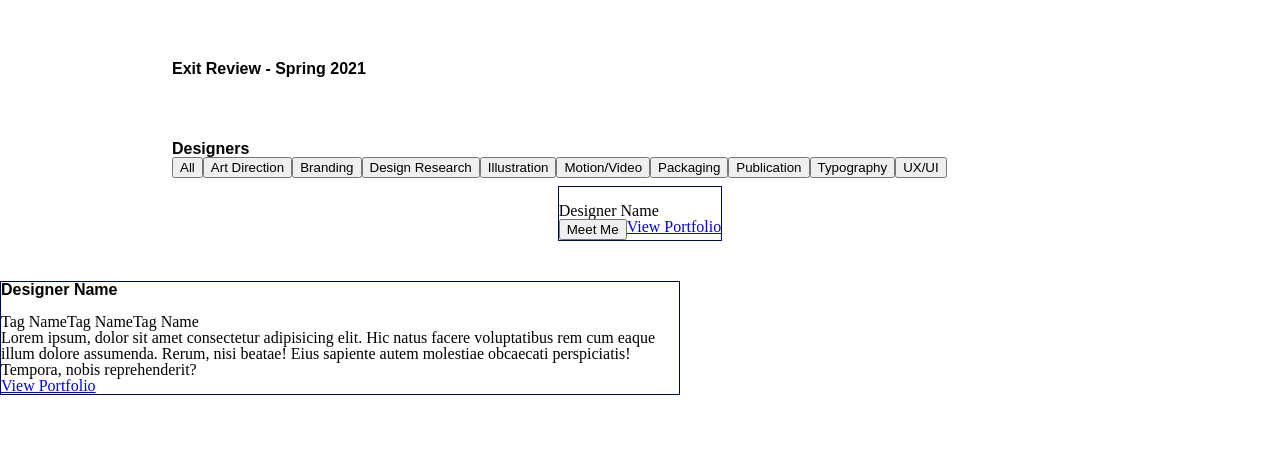
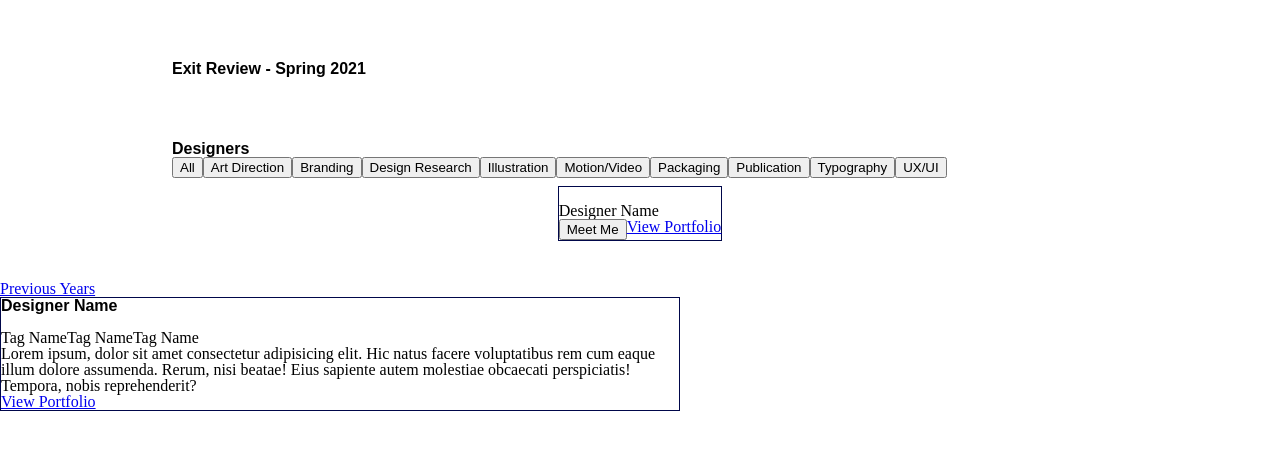
Before and after one commit to krillmeat/COMDES, a plain HTML site: page index.html in a window 1280 px wide. Shown: the part 51-500 px from the top of the page. Drawn offline with Linux system fonts and the light colour scheme; a web font is replaced by a local one.

Commit message:
added previous years link

```diff
--- a/index.html
+++ b/index.html
@@ -78,6 +78,8 @@
 
         </div></section>
 
+        <footer><a href='#'>Previous Years</a></footer>
+
         <!-- MODALS -->
         <div class='modal-container'>
 
```
